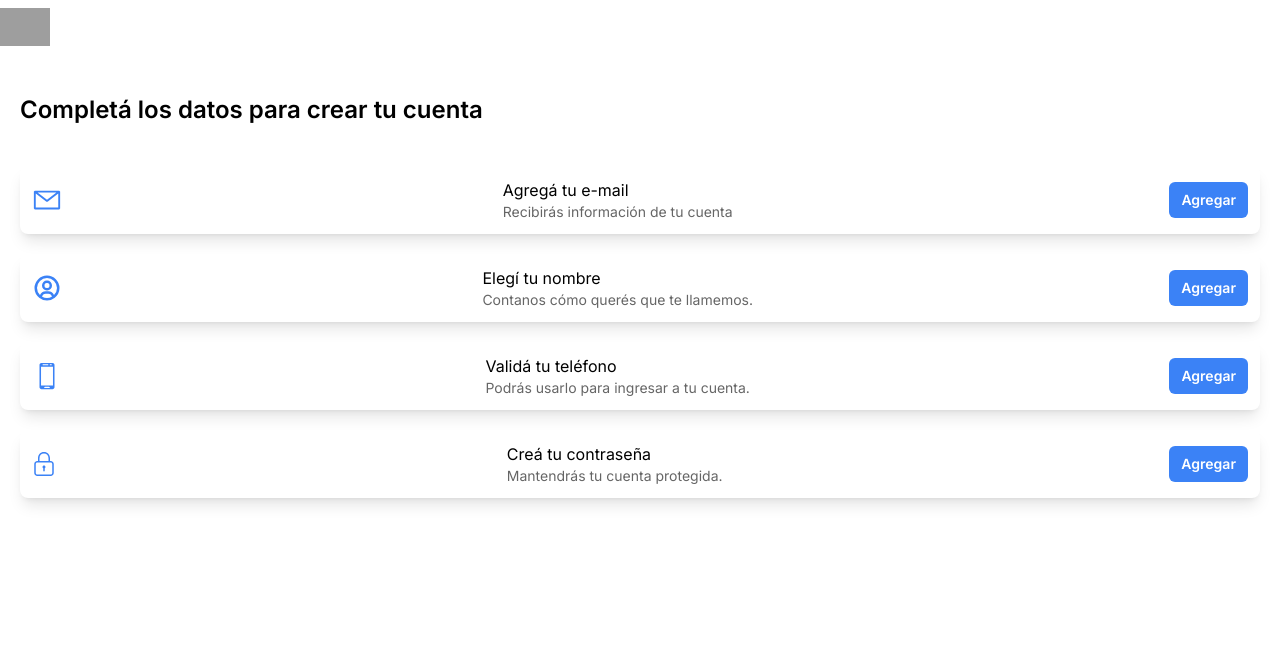
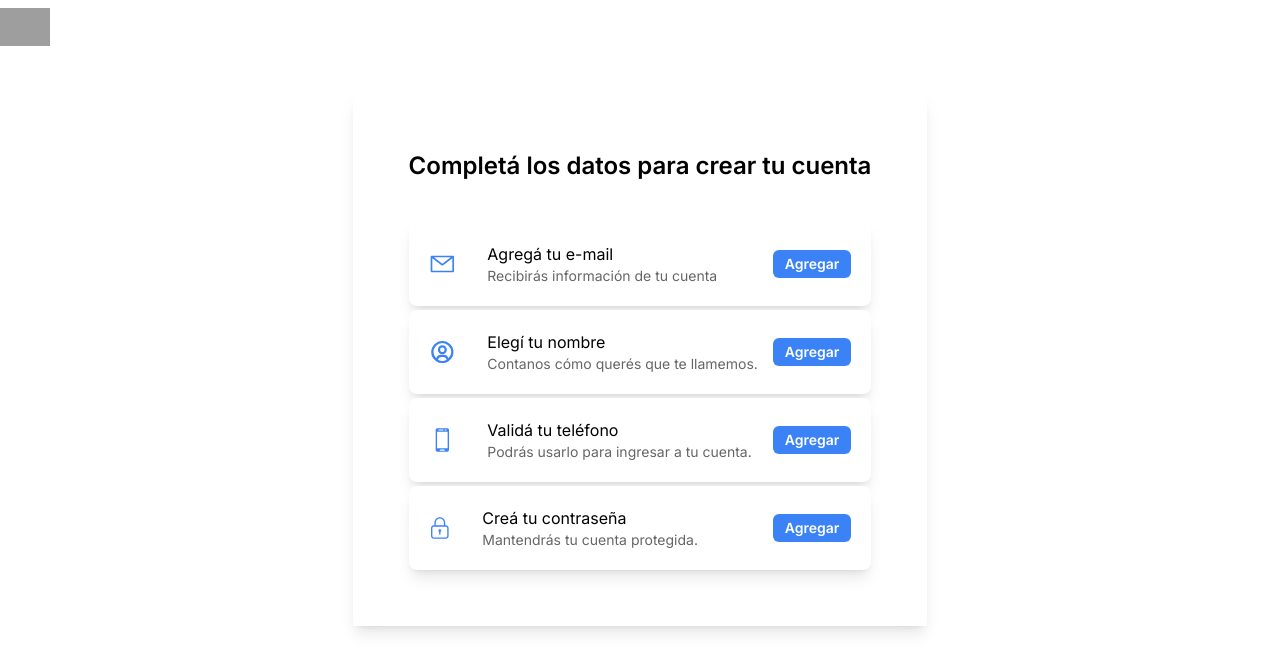
Before and after one commit to No-Country/s8-05-php-mercadolibre, a Next.js app in the folder frontend/: page /register in a window 1280 px wide. Shown: the top 672 px of the page. Built offline with nearby package versions, Linux system fonts and the light colour scheme; grey boxes are pictures that could not be loaded.

Commit message:
add register desktop view

```diff
--- a/frontend/src/Components/Navbar/AlternativeNav.tsx
+++ b/frontend/src/Components/Navbar/AlternativeNav.tsx
@@ -3,7 +3,7 @@ import Link from "next/link";
 
 export default function AlternativeNav() {
   return (
-    <div className="bg-primary py-2 pl-5">
+    <div className="bg-primary py-2 pl-5 w-full">
       <Link href={"/"}>
         <Image
           src={
--- a/frontend/src/app/register/page.tsx
+++ b/frontend/src/app/register/page.tsx
@@ -9,48 +9,60 @@ export default function Register() {
   return (
     <>
       <AlternativeNav />
-      <div className="py-10 px-5 flex flex-col gap-10">
+      <div className="flex flex-row justify-center w-full mt-10">
+        <div className="py-10 px-5 flex flex-col gap-10 p-10 lg:bg-white lg:shadow-lg lg:p-14">
           <h1 className="text-2xl font-semibold">Completá los datos para crear tu cuenta</h1>
-        <div className="flex flex-col gap-5">
-          <div className="flex flex-row gap-2 bg-white justify-between items-center p-3 rounded-lg shadow-lg">
+          <div className="flex flex-col gap-5 lg:gap-1">
+            <div className="flex flex-row gap-5 bg-white justify-left items-center p-3 rounded-lg shadow-lg lg:p-5">
               <VscMail className="text-3xl text-blue" />
+              <div className="flex flex-row justify-between w-full items-center">
                 <div className="flex flex-col pl-3">
                   <h2>Agregá tu e-mail</h2>
                   <span className="text-sm opacity-60">Recibirás información de tu cuenta</span>
                 </div>
-            <button className="bg-blue px-3 ml-2 py-2 rounded-md text-white text-sm font-semibold">
+                <button className="bg-blue px-3 py-1 rounded-md text-white text-sm font-semibold">
                   Agregar
                 </button>
               </div>
-          <div className="flex flex-row gap-2 bg-white justify-between items-center p-3 rounded-lg shadow-lg">
+            </div>
+            <div className="flex flex-row gap-5 bg-white justify-left items-center p-3 rounded-lg shadow-lg lg:p-5">
               <BiUserCircle className="text-3xl text-blue" />
+              <div className="flex flex-row justify-between w-full items-center">
                 <div className="flex flex-col pl-3">
                   <h2>Elegí tu nombre</h2>
                   <span className="text-sm opacity-60">Contanos cómo querés que te llamemos.</span>
                 </div>
-            <button className="bg-blue px-3 ml-2 py-2 rounded-md text-white text-sm font-semibold">
+                <button className="bg-blue px-3 py-1 rounded-md text-white text-sm font-semibold">
                   Agregar
                 </button>
               </div>
-          <div className="flex flex-row gap-2 bg-white justify-between items-center p-3 rounded-lg shadow-lg">
+            </div>
+            <div className="flex flex-row gap-5 bg-white justify-left items-center p-3 rounded-lg shadow-lg lg:p-5">
               <GiSmartphone className="text-3xl text-blue" />
+              <div className="flex flex-row justify-between w-full items-center">
                 <div className="flex flex-col pl-3">
                   <h2>Validá tu teléfono</h2>
-              <span className="text-sm opacity-60">Podrás usarlo para ingresar a tu cuenta.</span>
+                  <span className="text-sm opacity-60">
+                    Podrás usarlo para ingresar a tu cuenta.
+                  </span>
                 </div>
-            <button className="bg-blue px-3 ml-2 py-2 rounded-md text-white text-sm font-semibold">
+                <button className="bg-blue px-3 py-1 rounded-md text-white text-sm font-semibold">
                   Agregar
                 </button>
               </div>
-          <div className="flex flex-row gap-2 bg-white justify-between items-center p-3 rounded-lg shadow-lg">
+            </div>
+            <div className="flex flex-row gap-5 bg-white justify-left items-center p-3 rounded-lg shadow-lg lg:p-5">
               <SlLock className="text-2xl text-blue" />
+              <div className="flex flex-row justify-between w-full items-center">
                 <div className="flex flex-col pl-3">
                   <h2>Creá tu contraseña</h2>
                   <span className="text-sm opacity-60">Mantendrás tu cuenta protegida.</span>
                 </div>
-            <button className="bg-blue px-3 ml-2 py-2 rounded-md text-white text-sm font-semibold">
+                <button className="bg-blue px-3 py-1 rounded-md text-white text-sm font-semibold">
                   Agregar
                 </button>
+              </div>
+            </div>
           </div>
         </div>
       </div>
```
Lines whose indentation alone changed are shown as unchanged.
